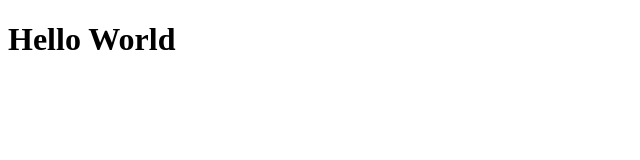
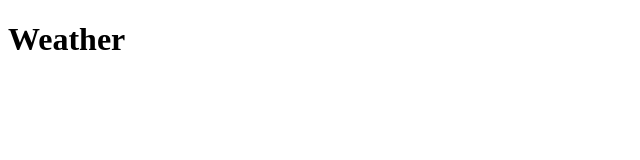
Before and after one commit to lgmaster/weather-app-desktop, a React (Create React App) app: page /weather in a window 1280 px wide. Shown: the top 160 px of the page, without its empty margins (0-640 px from the left). Built offline with nearby package versions, Linux system fonts and the light colour scheme; the HTML template or start-up script is replaced by a standard one.

Commit message:
routes implemented

```diff
--- a/package.json
+++ b/package.json
@@ -12,6 +12,7 @@
     "@types/react-dom": "^16.9.8",
     "react": "^17.0.1",
     "react-dom": "^17.0.1",
+    "react-router-dom": "^5.2.0",
     "react-scripts": "4.0.1",
     "typescript": "^4.0.3",
     "web-vitals": "^0.2.4"
@@ -39,5 +40,8 @@
       "last 1 firefox version",
       "last 1 safari version"
     ]
+  },
+  "devDependencies": {
+    "@types/react-router-dom": "^5.1.6"
   }
 }
--- a/src/App.tsx
+++ b/src/App.tsx
@@ -1,9 +1,12 @@
 import React from 'react';
+import { BrowserRouter } from 'react-router-dom';
 
-function App() {
-  return (
-    <h1>Hello World</h1>
-  );
-}
+import Routes from './routes';
+
+const App: React.FC = () => (
+  <BrowserRouter>
+    <Routes />
+  </BrowserRouter>
+);
 
 export default App;
--- /dev/null
+++ b/src/pages/Dashboard/index.tsx
@@ -0,0 +1,7 @@
+import React from 'react';
+
+const Dashboard: React.FC = () => {
+  return <h1>Dashboard</h1>
+}
+
+export default Dashboard;
--- /dev/null
+++ b/src/pages/Weather/index.tsx
@@ -0,0 +1,7 @@
+import React from 'react';
+
+const Weather: React.FC = () => {
+  return <h1>Weather</h1>
+}
+
+export default Weather;
--- /dev/null
+++ b/src/routes/index.tsx
@@ -0,0 +1,14 @@
+import React from 'react';
+import { Switch, Route } from 'react-router-dom';
+
+import Dashboard from '../pages/Dashboard';
+import Weather from '../pages/Weather';
+
+const Routes: React.FC = () => (
+  <Switch>
+    <Route path="/" exact component={Dashboard} />
+    <Route path="/weather" component={Weather} />
+  </Switch>
+)
+
+export default Routes;
```
Also changed, not shown: 1 other file (tests, documents, lock files or other folders).
